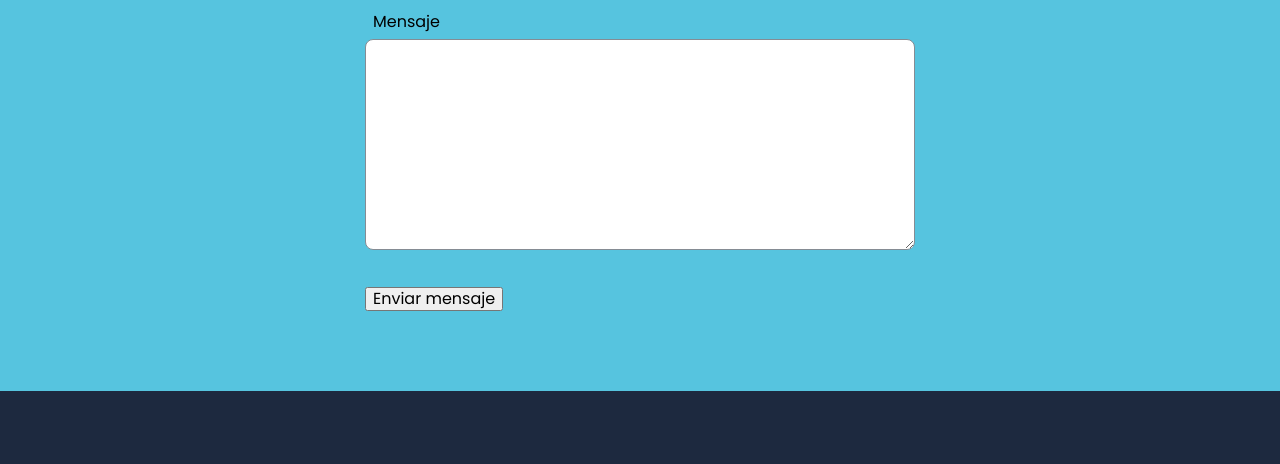
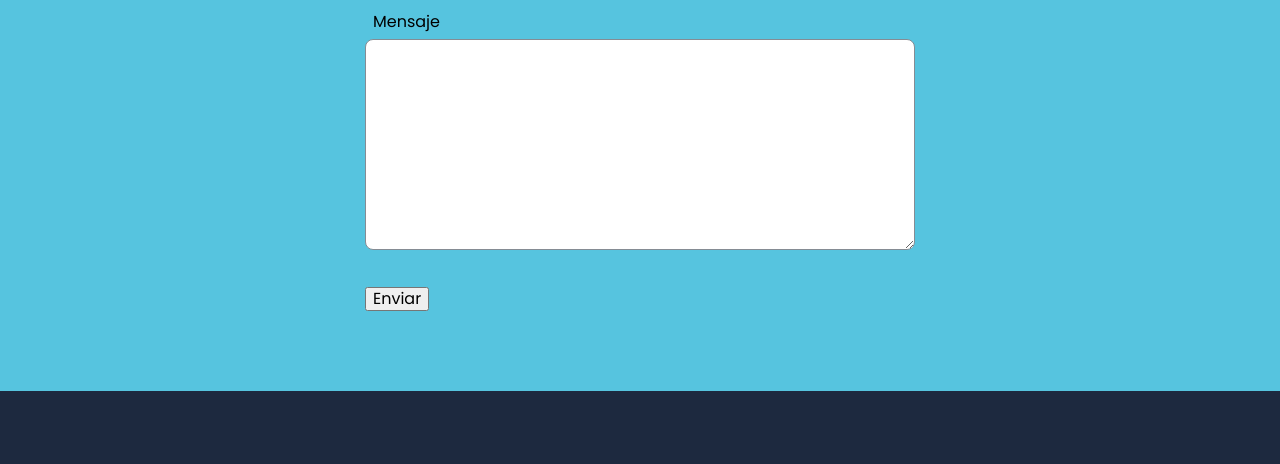
Before and after one commit to Lucas-Ruiz-10/Codo_A_Codo, a plain HTML site: page contacto.html in a window 1280 px wide. Shown: the part 1017-1481 px from the top of the page. Drawn offline with Linux system fonts and the light colour scheme.

Commit message:
Actualizando codigo

```diff
--- a/contacto.html
+++ b/contacto.html
@@ -59,7 +59,8 @@
               <input name="email" type="text" id="email" required placeholder="Email">
               <label for="message">Mensaje</label>
               <textarea id="message" name="message" id="" cols="30" rows="10"></textarea>
-              <button type="submit" class="btn primary full">Enviar mensaje</button>
+              <button onClick="alert('Este boton no anda. DISCULPE LAS MOLESTIAS')">Enviar</button>
+
             </form>
             <a href="#" id="trucazo"></a>
           </div>
```
Also changed, not shown: link web.txt (added).
